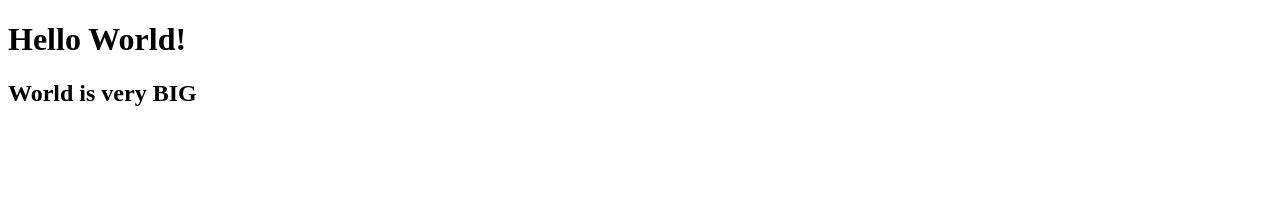
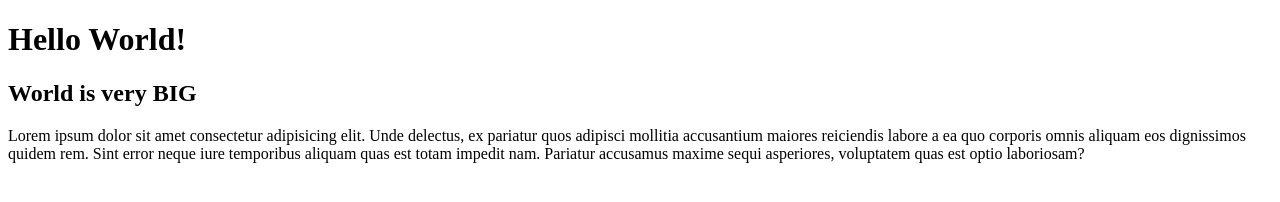
Before and after one commit to alihaider-dev/test-repo, a plain HTML site: page index.html in a window 1280 px wide. Drawn offline with Linux system fonts and the light colour scheme.

Commit message:
New Paragraph Added

```diff
--- a/index.html
+++ b/index.html
@@ -9,5 +9,12 @@
   <body>
     <h1>Hello World!</h1>
     <h2>World is very BIG</h2>
+    <p>
+      Lorem ipsum dolor sit amet consectetur adipisicing elit. Unde delectus, ex
+      pariatur quos adipisci mollitia accusantium maiores reiciendis labore a ea
+      quo corporis omnis aliquam eos dignissimos quidem rem. Sint error neque
+      iure temporibus aliquam quas est totam impedit nam. Pariatur accusamus
+      maxime sequi asperiores, voluptatem quas est optio laboriosam?
+    </p>
   </body>
 </html>
```
